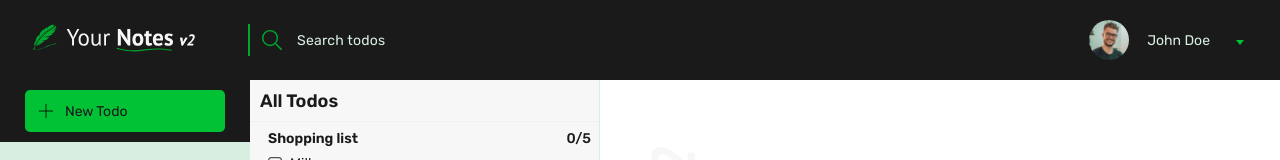
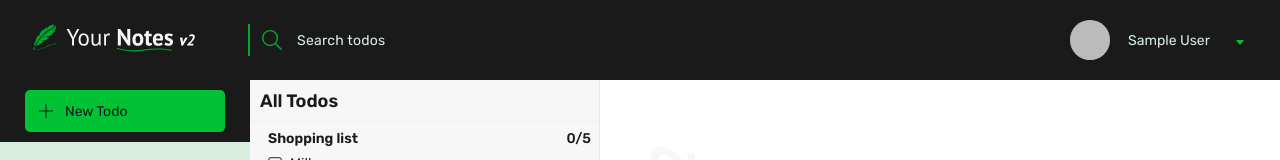
Before and after one commit to AllanKirui/your-notes-v2, a Vue app: page /todos in a window 1280 px wide. Shown: the top 160 px of the page. Built offline with nearby package versions, Linux system fonts and the light colour scheme; no server answers; sample sign-in values are in the browser's storage.

Commit message:
Add html, logic, styles to show user img, initials

```diff
--- a/src/components/nav/TheHeader.vue
+++ b/src/components/nav/TheHeader.vue
@@ -28,9 +28,10 @@
       <div class="nav-right flex flex-ai-c">
         <div class="nav-avatar flex flex-ai-c flex-jc-c">
           <div class="image-wrapper">
-            <img class="avatar" src="@/assets/img/avatar.png" alt=" " />
+            <img class="avatar" :src="user.photoURL" alt=" " />
+            <span class="initials">{{ setInitials(user.displayName) }}</span>
           </div>
-          <p class="username">John Doe</p>
+          <p class="username">{{ user.displayName }}</p>
         </div>
         <div class="nav-menu">
           <button class="menu-btn" title="show menu">
@@ -48,6 +49,31 @@ export default {
   computed: {
     routeName() {
       return "Search " + this.$route.name;
+    },
+    user() {
+      return this.$store.getters["auth/user"];
+    },
+  },
+  methods: {
+    setInitials(name) {
+      if (!name) {
+        return "You";
+      }
+
+      let initials = "";
+      let wordsInName = name.split(" ");
+
+      // check if the username is multi-worded
+      if (wordsInName.length > 1) {
+        let firstWord = wordsInName[0];
+        let secondWord = wordsInName[1];
+
+        // return the first letter of the first two words
+        initials = firstWord.split("")[0] + secondWord.split("")[0];
+        return initials;
+      }
+      // return the first letter of the only available word
+      return wordsInName[0].split("")[0];
     },
   },
 };
@@ -126,12 +152,26 @@ export default {
   position: relative;
   width: 2.5rem;
   height: 2.5rem;
+  border-radius: 50%;
+  background-color: var(--color-traffic-grey);
+  overflow: hidden;
 }
 
 .nav-avatar .image-wrapper .avatar {
+  position: relative;
   max-width: 100%;
-  border-radius: 50%;
   z-index: 2;
+}
+
+.nav-avatar .image-wrapper .initials {
+  position: absolute;
+  top: 50%;
+  left: 50%;
+  transform: translate(-50%, -50%);
+  font-size: 1.125rem;
+  font-weight: 500;
+  text-transform: uppercase;
+  z-index: 1;
 }
 
 .nav-avatar .username {
```
